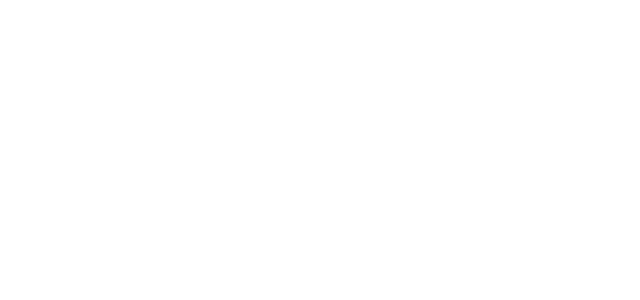
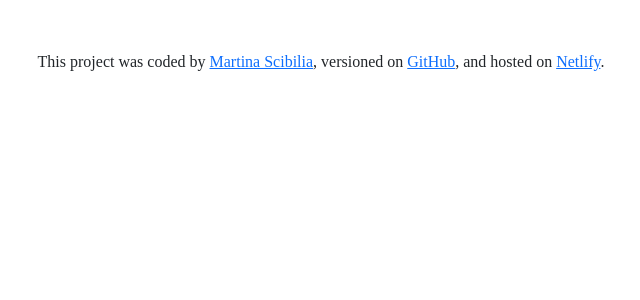
Before and after one commit to masci-hub/react-dictionary-project, a React (Create React App) app: page / in a window 1280 px wide. Shown: the top 300 px of the page, without its empty margins (319-959 px from the left). Built offline with nearby package versions, Linux system fonts and the light colour scheme.

Commit message:
Add Footer and basic styling

```diff
--- a/src/App.css
+++ b/src/App.css
@@ -0,0 +1,9 @@
+.App {
+  font-family: "Times New Roman", Times, serif;
+}
+
+.App .container {
+  max-width: 800px;
+  display: block;
+  margin: 50px auto;
+}
--- a/src/App.js
+++ b/src/App.js
@@ -1,5 +1,13 @@
+import Footer from "./Footer";
+
 import "./App.css";
 
 export default function App() {
-  return <div className="App"></div>;
+  return (
+    <div className="App">
+      <div className="container">
+        <Footer />
+      </div>
+    </div>
+  );
 }
--- /dev/null
+++ b/src/Footer.js
@@ -0,0 +1,31 @@
+import React from "react";
+
+export default function Footer() {
+  return (
+    <div className="Footer">
+      <p className="text-center">
+        This project was coded by{" "}
+        <a href="https://github.com/masci-hub" target="_blank" rel="noreferrer">
+          Martina Scibilia
+        </a>
+        , versioned on{" "}
+        <a
+          href="https://github.com/masci-hub/react-dictionary-project"
+          target="_blank"
+          rel="noreferrer"
+        >
+          GitHub
+        </a>
+        , and hosted on{" "}
+        <a
+          href="https://masci-react-dictionary-project.netlify.app/"
+          target="_blank"
+          rel="noreferrer"
+        >
+          Netlify
+        </a>
+        .
+      </p>
+    </div>
+  );
+}
```
